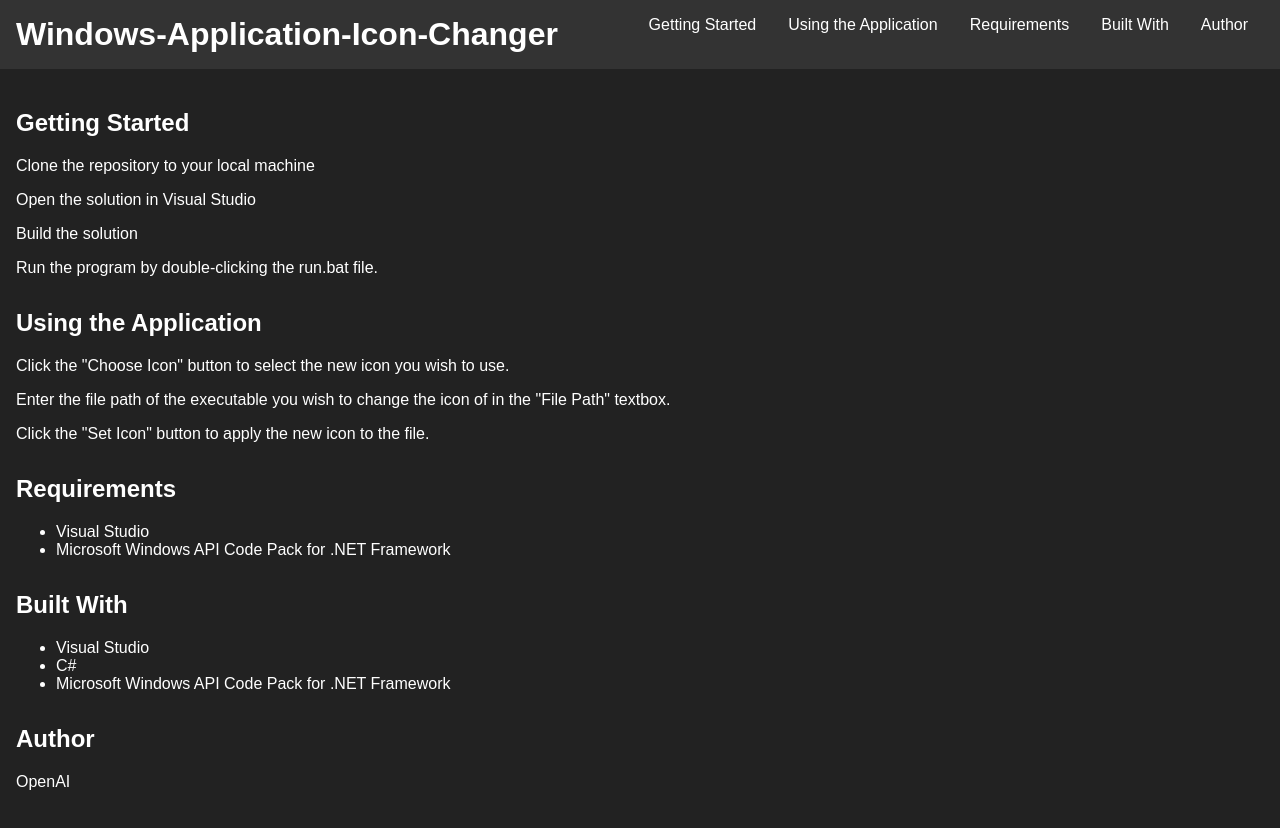
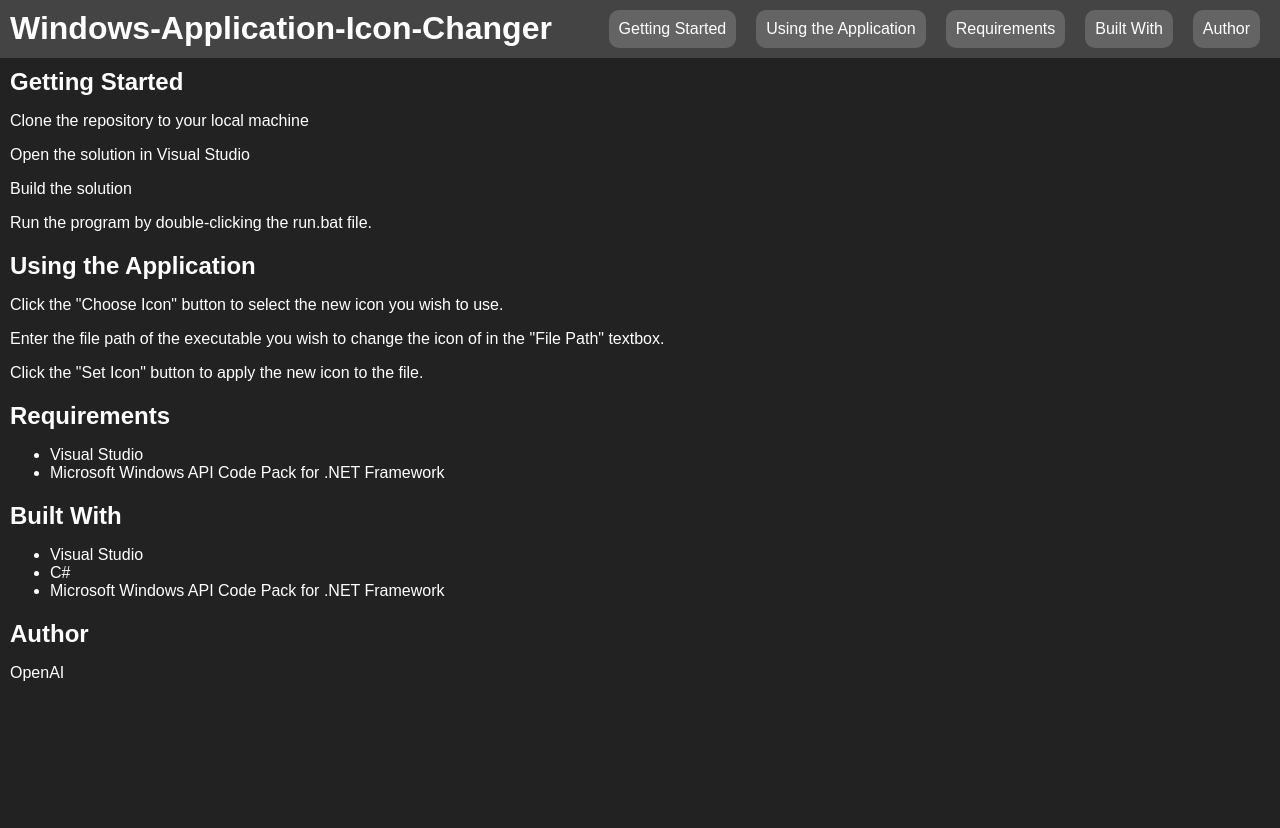
Before and after one commit to MDev123/Windows-Application-Icon-Changer, a plain HTML site: page index.html in a window 1280 px wide. After the commit the page ends 800 px from the top, so only its background shows below. Drawn offline with Linux system fonts and the light colour scheme.

Commit message:
Update style.css

```diff
--- a/style.css
+++ b/style.css
@@ -1,47 +1,55 @@
 body {
   background-color: #222222;
-  color: #FFFFFF;
-  font-family: Arial, sans-serif;
+  color: white;
+  font-family: sans-serif;
   margin: 0;
 }
 
 header {
-  background-color: #333333;
+  background-color: #444444;
   display: flex;
   justify-content: space-between;
-  padding: 1em;
+  padding: 10px;
 }
 
-header h1 {
-  margin: 0;
+nav {
+  display: flex;
 }
 
-header nav ul {
-  display: flex;
+nav ul {
   list-style: none;
   margin: 0;
   padding: 0;
+  display: flex;
 }
 
-header nav li {
-  margin: 0 1em;
+nav li {
+  margin: 0 10px;
 }
 
-header nav a {
-  color: #FFFFFF;
+nav a {
+  background-color: #646464;
+  color: white;
+  display: block;
+  padding: 10px;
   text-decoration: none;
+  border-radius: 10px;
+}
+
+nav a:hover {
+  background-color: #8c8c8c;
 }
 
 main {
-  padding: 1em;
+  padding: 10px;
 }
 
 section {
-  margin-bottom: 2em;
+  margin-bottom: 20px;
 }
 
-section h2 {
-  margin-top: 1em;
+h1, h2 {
+  margin: 0;
 }
 
 button {
```
